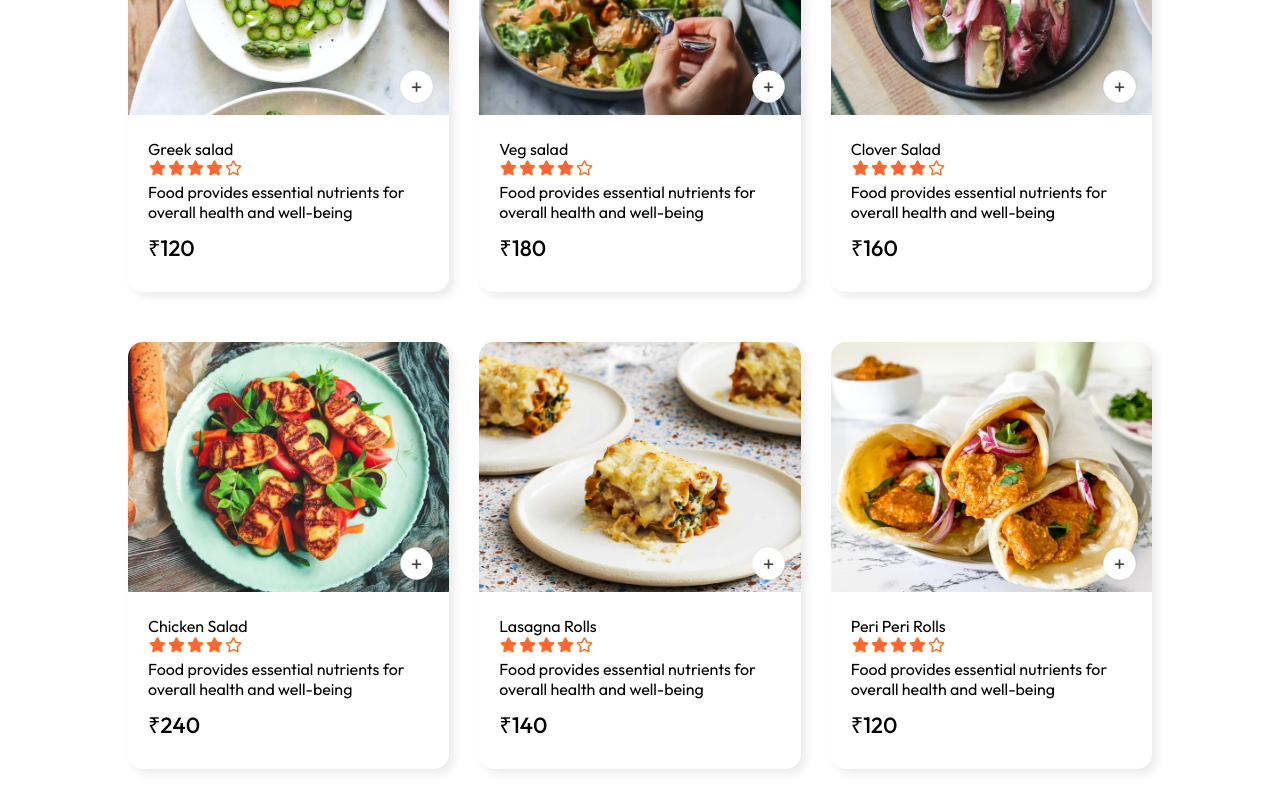
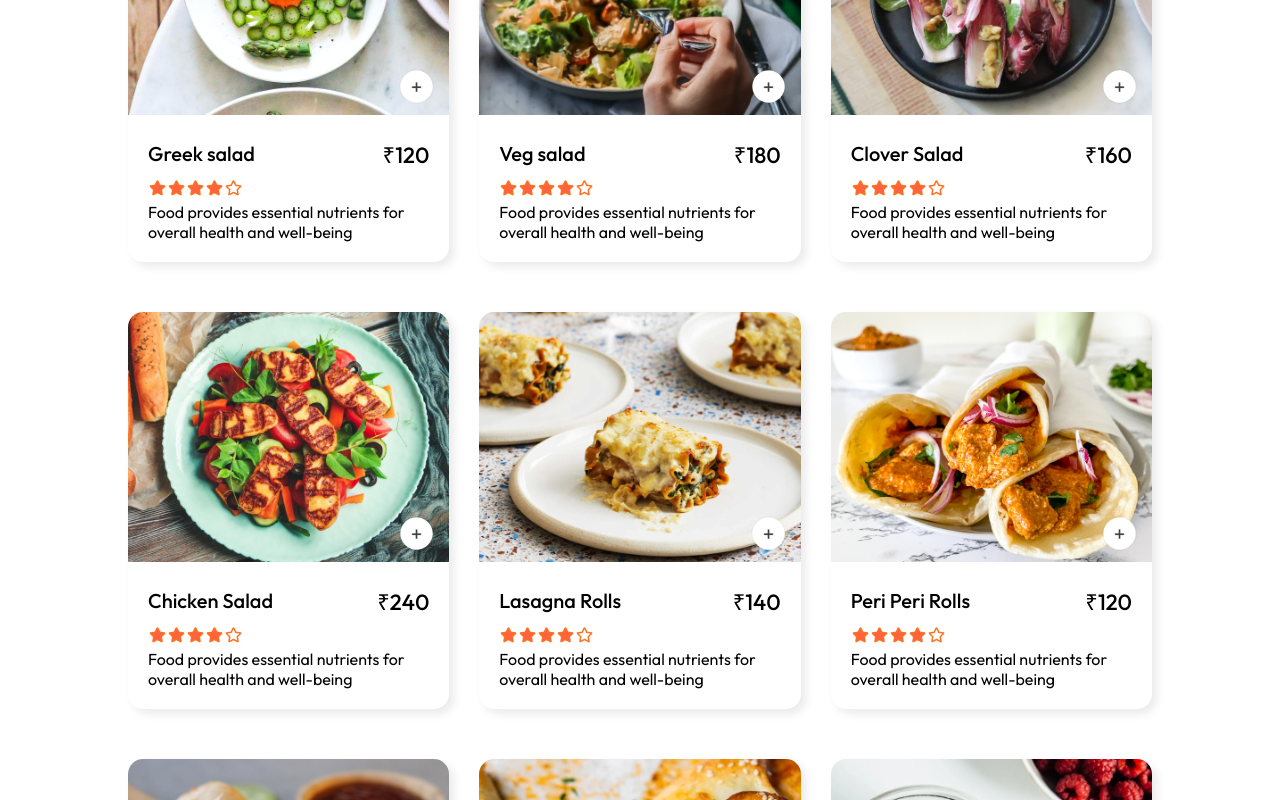
Before and after one commit to Rajashekar2202/Food_Delivery_App, a React (Vite) app: page / in a window 1280 px wide. Shown: the part 1080-1880 px from the top of the page. Built offline with nearby package versions, Linux system fonts and the light colour scheme.

Commit message:
food item and and cart upgrade

```diff
--- a/src/components/FoodItem/FoodItem.css
+++ b/src/components/FoodItem/FoodItem.css
@@ -6,38 +6,42 @@
   transition: 0.3s;
   animation: fadeIn 1ms;
 }
+
 .food-item-image {
   width: 100%;
   border-radius: 15px 15px 0px 0px;
 }
+
 .food-item-info {
   padding: 20px;
 }
 
-.food-item-name-reating {
+.food-item-name-rating {
   display: flex;
   justify-content: space-between;
   align-items: center;
   margin-bottom: 10px;
 }
-.food-item-name-reating p {
+
+.food-item-name-rating p.name {
   font-size: 20px;
   font-weight: 500;
 }
-.food-item-name-reating img {
-  width: 70px;
+
+.food-item-name-rating p.price {
+  font-size: 22px;
+  font-weight: 500;
+  color: black;
 }
 
-.food-item-price {
-  color: black;
-  font-size: 22px;
-  font-weight: 500;
-  margin: 10px 0px;
+.food-item-name-rating img {
+  width: 70px; /* if rating stars are here */
 }
 
 .food-item-img-container {
   position: relative;
 }
+
 .food-item-img-container .add {
   width: 35px;
   position: absolute;
@@ -58,6 +62,7 @@
   border-radius: 50px;
   background-color: white;
 }
+
 .food-item-counter img {
   width: 30px;
 }
--- a/src/components/FoodItem/FoodItem.jsx
+++ b/src/components/FoodItem/FoodItem.jsx
@@ -34,11 +34,11 @@ const FoodItem = ({ id, name, price, description, image }) => {
       </div>
       <div className="food-item-info">
         <div className="food-item-name-rating">
-          <p>{name}</p>
-          <img src={assets.rating_starts} alt="" />
+          <p className="name">{name}</p>
+          <p className="price">₹{price}</p>
         </div>
+        <img src={assets.rating_starts} alt="Rating" />
         <p className="food-item-desc">{description}</p>
-        <p className="food-item-price">₹{price}</p>
       </div>
     </div>
   );
--- a/src/pages/Cart/Cart.jsx
+++ b/src/pages/Cart/Cart.jsx
@@ -1,4 +1,4 @@
-import React, { useContext } from "react";
+import { useContext } from "react";
 import "./Cart.css";
 import { StoreContext } from "../../context/StoreContext";
 import { useNavigate } from "react-router-dom";
--- a/src/pages/Home/Home.jsx
+++ b/src/pages/Home/Home.jsx
@@ -1,4 +1,4 @@
-import React, { useState } from "react";
+import { useState } from "react";
 import "./Home.css";
 import Header from "../../components/Header/Header";
 import ExploreMenu from "../../components/ExploreMenu/ExploreMenu";
--- a/src/pages/PlaceOrder/PlaceOrder.jsx
+++ b/src/pages/PlaceOrder/PlaceOrder.jsx
@@ -1,4 +1,4 @@
-import React, { useContext } from "react";
+import { useContext } from "react";
 import "./PlaceOrder.css";
 import { StoreContext } from "../../context/StoreContext";
 
```
